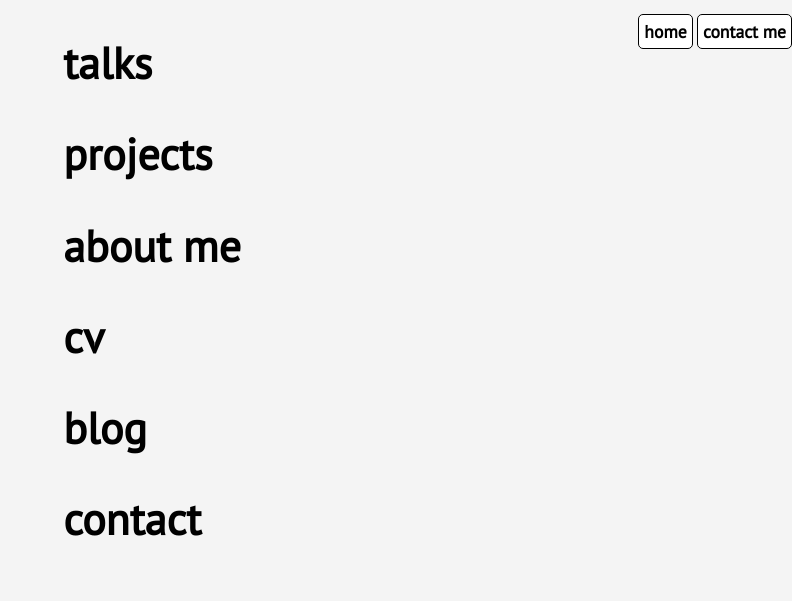
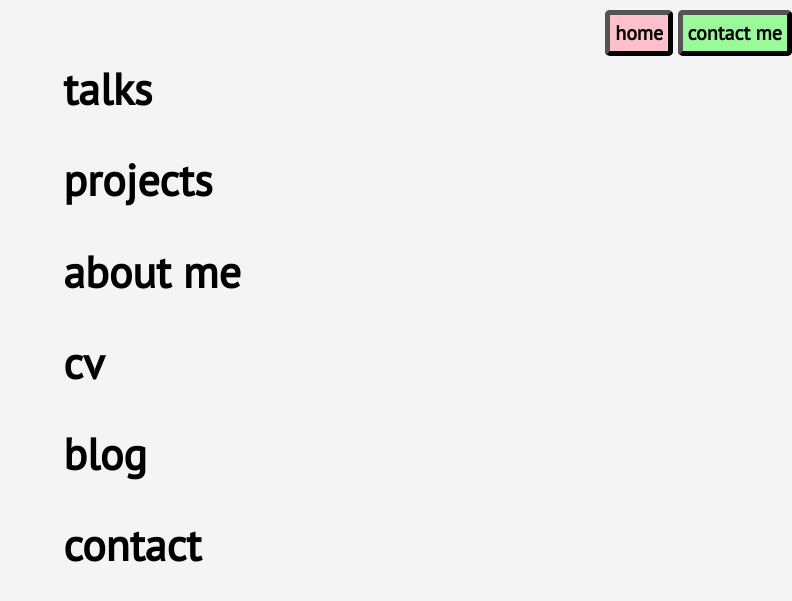
Before and after one commit to kairstenfay/kairstenfay.github.io, a Jekyll site: the page built from index.html, in a window 1280 px wide. Shown: the top 601 px of the page, without its empty margins (488-1280 px from the left). Built offline with Jekyll 4.4.1, drawn with Linux system fonts in a browser that asks for light colours.

Commit message:
Style header nav element

```diff
--- a/css/main.css
+++ b/css/main.css
@@ -181,10 +181,6 @@ a {
     position: relative;
 }
 
-a:hover {
-    color: rgb(255, 0, 157);
-}
-
 a.post-title {
     font-family: system-ui, sans-serif;
 }
@@ -225,7 +221,7 @@ header {
     display: flex;
     justify-content: flex-end;
     width: 100%;
-    position: absolute;
+    position: relative;
     top: 20px;
 }
 
@@ -235,6 +231,22 @@ header a {
     padding: 5px;
     background-color: white;
     top: 0;
+    font-size: 20px;
+}
+
+header a:first-child {
+    background-color: pink;
+    border: 5px outset black;
+}
+
+header a:nth-child(2) {
+    background-color: palegreen;
+    border: 5px outset black
+}
+
+header a:hover {
+    color: grey;
+    border: 5px inset black;
 }
 
 #thumbnail {
```
